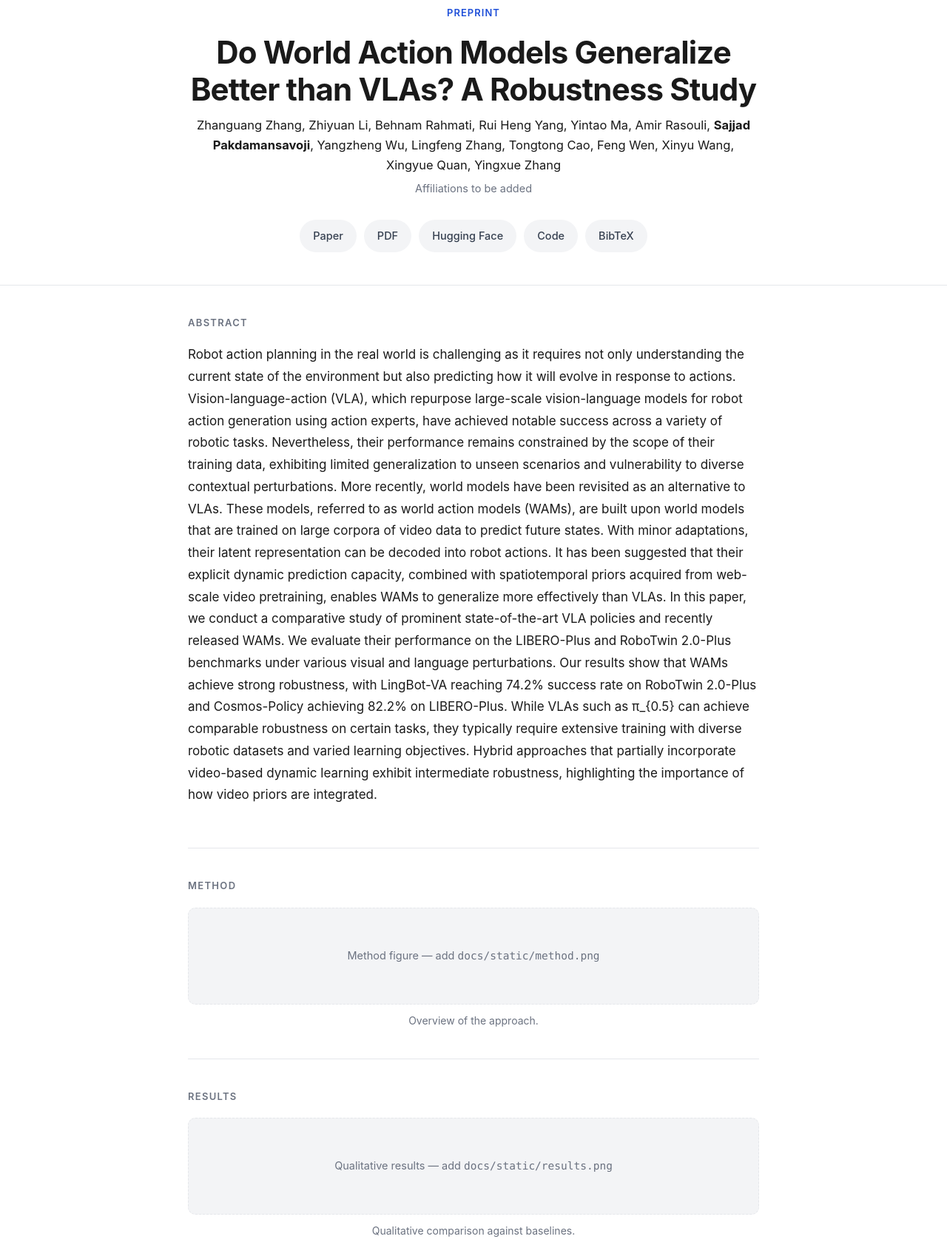
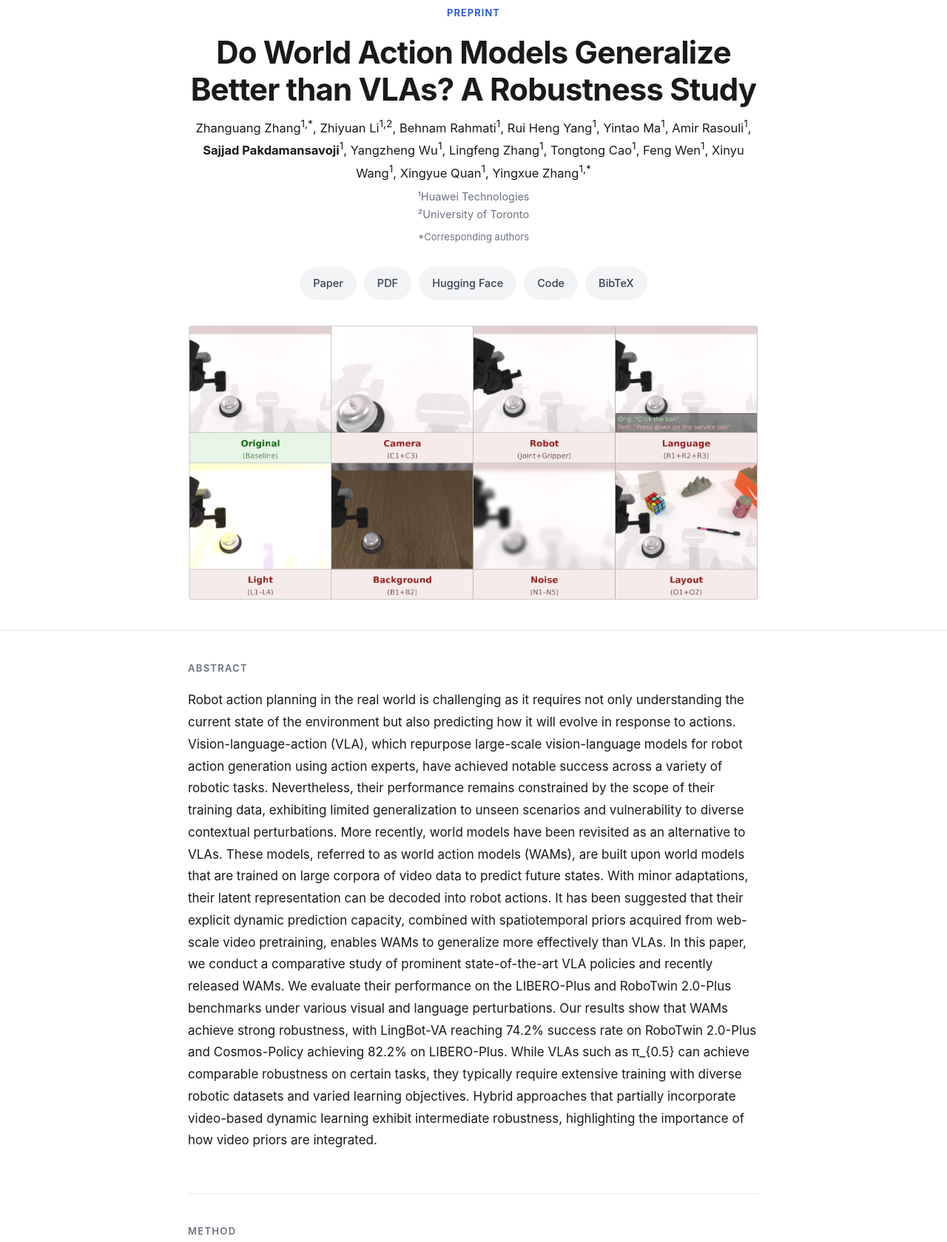
Before and after one commit to SajjadPSavoji/World-Action-Model-Robustness, a plain HTML site: page docs/index.html in a window 1280 px wide. Shown: the part 69-1748 px from the top of the page at 74% size. Drawn offline with Linux system fonts and the light colour scheme.

Commit message:
Add affiliations and figures from arXiv source
Affiliations, author superscripts, and footnotes extracted from the
paper's LaTeX source. Teaser, method, and results figures converted
from the same source and wired into the project page and README.

Co-Authored-By: Claude Opus 5 <noreply@anthropic.com>

```diff
--- a/docs/index.html
+++ b/docs/index.html
@@ -9,8 +9,7 @@
 <meta property="og:type" content="website">
 <meta property="og:url" content="https://sajjadpsavoji.github.io/World-Action-Model-Robustness/">
 <meta name="twitter:card" content="summary_large_image">
-<!-- TODO: add docs/static/teaser.png (1200x630) for social previews, then uncomment:
-<meta property="og:image" content="https://sajjadpsavoji.github.io/World-Action-Model-Robustness/static/teaser.png"> -->
+<meta property="og:image" content="https://sajjadpsavoji.github.io/World-Action-Model-Robustness/static/teaser.png">
 <meta name="citation_title" content="Do World Action Models Generalize Better than VLAs? A Robustness Study">
 <meta name="citation_author" content="Zhanguang Zhang">
 <meta name="citation_author" content="Zhiyuan Li">
@@ -50,6 +49,9 @@ h1{font-size:clamp(28px,4.4vw,42px);line-height:1.18;margin:0 0 10px;letter-spac
 .authors a{color:var(--fg);text-decoration:none;border-bottom:1px solid var(--rule)}
 .authors .me{font-weight:700}
 .affil{color:var(--muted);font-size:14.5px;margin:6px 0 0}
+.notes{color:var(--muted);font-size:13px;margin:8px 0 0}
+.teaser{margin:34px 0 0}
+img{max-width:100%;height:auto;display:block;margin:0 auto;border-radius:8px}
 .btns{display:flex;flex-wrap:wrap;gap:10px;justify-content:center;margin:30px 0 4px}
 .btn{display:inline-flex;align-items:center;gap:7px;padding:9px 17px;border-radius:999px;
   background:var(--chip);color:var(--chipfg);text-decoration:none;font-size:14.5px;font-weight:500;
@@ -79,8 +81,9 @@ a{color:var(--accent)}
   <div class="venue">Preprint</div>
   <h1>Do World Action Models Generalize Better than VLAs? A Robustness Study</h1>
 
-  <p class="authors">Zhanguang Zhang, Zhiyuan Li, Behnam Rahmati, Rui Heng Yang, Yintao Ma, Amir Rasouli, <span class="me">Sajjad Pakdamansavoji</span>, Yangzheng Wu, Lingfeng Zhang, Tongtong Cao, Feng Wen, Xinyu Wang, Xingyue Quan, Yingxue Zhang</p>
-  <p class="affil"><!-- TODO: replace with real affiliations -->Affiliations to be added</p>
+  <p class="authors">Zhanguang Zhang<sup>1,*</sup>, Zhiyuan Li<sup>1,2</sup>, Behnam Rahmati<sup>1</sup>, Rui Heng Yang<sup>1</sup>, Yintao Ma<sup>1</sup>, Amir Rasouli<sup>1</sup>, <span class="me">Sajjad Pakdamansavoji</span><sup>1</sup>, Yangzheng Wu<sup>1</sup>, Lingfeng Zhang<sup>1</sup>, Tongtong Cao<sup>1</sup>, Feng Wen<sup>1</sup>, Xinyu Wang<sup>1</sup>, Xingyue Quan<sup>1</sup>, Yingxue Zhang<sup>1,*</sup></p>
+  <p class="affil">¹Huawei Technologies<br>²University of Toronto</p>
+  <p class="notes">*Corresponding authors</p>
   <div class="btns">
     <a class="btn" href="https://arxiv.org/abs/2603.22078">Paper</a>
     <a class="btn" href="https://arxiv.org/pdf/2603.22078">PDF</a>
@@ -88,6 +91,7 @@ a{color:var(--accent)}
     <a class="btn" href="https://github.com/SajjadPSavoji/World-Action-Model-Robustness">Code</a>
     <a class="btn" href="#bibtex">BibTeX</a>
   </div>
+  <figure class="teaser"><img src="static/teaser.png" alt="WAM vs VLA teaser"></figure>
 </div></header>
 <main class="wrap">
   <section>
@@ -97,15 +101,15 @@ a{color:var(--accent)}
   <section>
     <h2>Method</h2>
     <figure>
-      <div class="ph">Method figure &mdash; add <code>docs/static/method.png</code></div>
-      <figcaption>Overview of the approach.</figcaption>
+      <img src="static/method.png" alt="Method overview">
+      <figcaption>Overview of the proposed approach.</figcaption>
     </figure>
   </section>
   <section>
     <h2>Results</h2>
     <figure>
-      <div class="ph">Qualitative results &mdash; add <code>docs/static/results.png</code></div>
-      <figcaption>Qualitative comparison against baselines.</figcaption>
+      <img src="static/results.png" alt="Results">
+      <figcaption>Qualitative results and comparison against baselines.</figcaption>
     </figure>
   </section>
   <section id="bibtex">
```
Also changed, not shown: docs/static/method.png (added), docs/static/results.png (added), docs/static/teaser.png (added), 1 other file.
